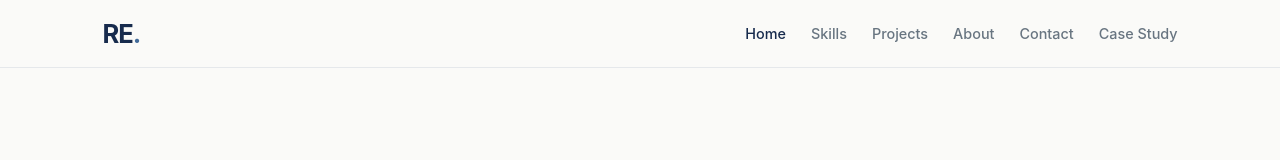
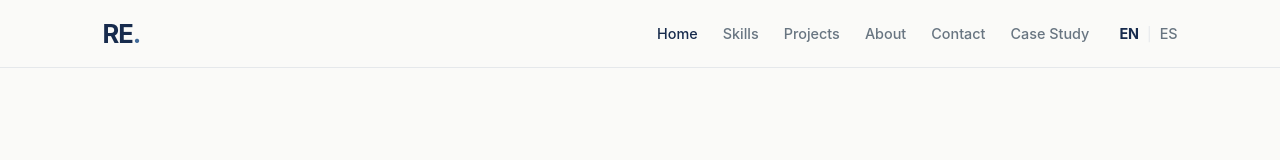
Before and after one commit to RodoRudik/myportfolio-online, a React (Vite) app: page / in a window 1280 px wide. Shown: the top 160 px of the page. Built offline with nearby package versions, Linux system fonts and the light colour scheme.

Commit message:
modifying files 'navbar and main' adding files for leanguage control

```diff
--- a/src/components/layout/Navbar.jsx
+++ b/src/components/layout/Navbar.jsx
@@ -1,5 +1,8 @@
 import { useState } from 'react';
 import { NavLink, useLocation, useNavigate } from 'react-router-dom';
+
+import LanguageSwitcher from '../../features/i18n/LanguageSwitcher';
+import { useLanguage } from '../../features/i18n/LanguageContext';
 
 import './Navbar.css';
 
@@ -9,11 +12,13 @@ function Navbar() {
   const navigate = useNavigate();
   const location = useLocation();
 
+  const { t } = useLanguage();
+
   const navigationItems = [
-    { label: 'Skills', id: 'skills' },
-    { label: 'Projects', id: 'projects' },
-    { label: 'About', id: 'about' },
-    { label: 'Contact', id: 'contact' },
+    { label: t('navigation.skills'), id: 'skills' },
+    { label: t('navigation.projects'), id: 'projects' },
+    { label: t('navigation.about'), id: 'about' },
+    { label: t('navigation.contact'), id: 'contact' },
   ];
 
   function handleSectionNavigation(sectionId) {
@@ -33,10 +38,6 @@ function Navbar() {
     });
   }
 
-  function handleLogoClick() {
-    setMenuOpen(false);
-  }
-
   return (
     <header className="navbar">
       <div className="navbar-container">
@@ -44,7 +45,7 @@ function Navbar() {
         <NavLink
           to="/"
           className="navbar-logo"
-          onClick={handleLogoClick}
+          onClick={() => setMenuOpen(false)}
         >
           RE<span>.</span>
         </NavLink>
@@ -71,7 +72,7 @@ function Navbar() {
             end
             onClick={() => setMenuOpen(false)}
           >
-            Home
+            {t('navigation.home')}
           </NavLink>
 
           {navigationItems.map((item) => (
@@ -88,8 +89,10 @@ function Navbar() {
             to="/case-study"
             onClick={() => setMenuOpen(false)}
           >
-            Case Study
+            {t('navigation.caseStudy')}
           </NavLink>
+
+          <LanguageSwitcher />
         </nav>
 
       </div>
--- /dev/null
+++ b/src/features/i18n/LanguageContext.jsx
@@ -0,0 +1,55 @@
+import { createContext, useContext, useState } from 'react';
+
+import { translations } from './translations';
+
+const LanguageContext = createContext(null);
+
+function getInitialLanguage() {
+  const savedLanguage = localStorage.getItem('portfolio-language');
+
+  return savedLanguage === 'es' ? 'es' : 'en';
+}
+
+export function LanguageProvider({ children }) {
+  const [language, setLanguage] = useState(getInitialLanguage);
+
+  function changeLanguage(newLanguage) {
+    if (!translations[newLanguage]) {
+      return;
+    }
+
+    setLanguage(newLanguage);
+    localStorage.setItem('portfolio-language', newLanguage);
+  }
+
+  function t(key) {
+    const keys = key.split('.');
+    let value = translations[language];
+
+    for (const part of keys) {
+      value = value?.[part];
+    }
+
+    return value ?? key;
+  }
+
+  return (
+    <LanguageContext.Provider
+      value={{ language, changeLanguage, t }}
+    >
+      {children}
+    </LanguageContext.Provider>
+  );
+}
+
+export function useLanguage() {
+  const context = useContext(LanguageContext);
+
+  if (!context) {
+    throw new Error(
+      'useLanguage must be used inside LanguageProvider'
+    );
+  }
+
+  return context;
+}
--- /dev/null
+++ b/src/features/i18n/LanguageSwitcher.css
@@ -0,0 +1,28 @@
+.language-switcher {
+  display: flex;
+  align-items: center;
+  gap: 8px;
+  margin-left: 5px;
+  font-size: 0.85rem;
+}
+
+.language-switcher button {
+  padding: 5px;
+  border: none;
+  background: transparent;
+  color: var(--color-text-secondary);
+  font-family: inherit;
+  font-size: inherit;
+  cursor: pointer;
+  transition: color 0.2s ease;
+}
+
+.language-switcher button:hover,
+.language-switcher button.selected {
+  color: var(--color-primary);
+  font-weight: 700;
+}
+
+.language-switcher span {
+  color: var(--color-border);
+}
--- /dev/null
+++ b/src/features/i18n/LanguageSwitcher.jsx
@@ -0,0 +1,32 @@
+import { useLanguage } from './LanguageContext';
+import './LanguageSwitcher.css';
+
+function LanguageSwitcher() {
+  const { language, changeLanguage } = useLanguage();
+
+  return (
+    <div className="language-switcher" aria-label="Language selector">
+      <button
+        type="button"
+        className={language === 'en' ? 'selected' : ''}
+        aria-pressed={language === 'en'}
+        onClick={() => changeLanguage('en')}
+      >
+        EN
+      </button>
+
+      <span aria-hidden="true">|</span>
+
+      <button
+        type="button"
+        className={language === 'es' ? 'selected' : ''}
+        aria-pressed={language === 'es'}
+        onClick={() => changeLanguage('es')}
+      >
+        ES
+      </button>
+    </div>
+  );
+}
+
+export default LanguageSwitcher;
--- /dev/null
+++ b/src/features/i18n/translations.js
@@ -0,0 +1,23 @@
+export const translations = {
+  en: {
+    navigation: {
+      home: 'Home',
+      skills: 'Skills',
+      projects: 'Projects',
+      about: 'About',
+      contact: 'Contact',
+      caseStudy: 'Case Study',
+    },
+  },
+
+  es: {
+    navigation: {
+      home: 'Inicio',
+      skills: 'Habilidades',
+      projects: 'Proyectos',
+      about: 'Sobre mí',
+      contact: 'Contacto',
+      caseStudy: 'Caso de estudio',
+    },
+  },
+};
--- a/src/main.jsx
+++ b/src/main.jsx
@@ -3,12 +3,16 @@ import ReactDOM from 'react-dom/client';
 import { HashRouter } from 'react-router-dom';
 
 import App from './App.jsx';
+import { LanguageProvider } from './features/i18n/LanguageContext';
+
 import './styles/global.css';
 
 ReactDOM.createRoot(document.getElementById('root')).render(
   <React.StrictMode>
-    <HashRouter>
-      <App />
-    </HashRouter>
+    <LanguageProvider>
+      <HashRouter>
+        <App />
+      </HashRouter>
+    </LanguageProvider>
   </React.StrictMode>
 );
```
